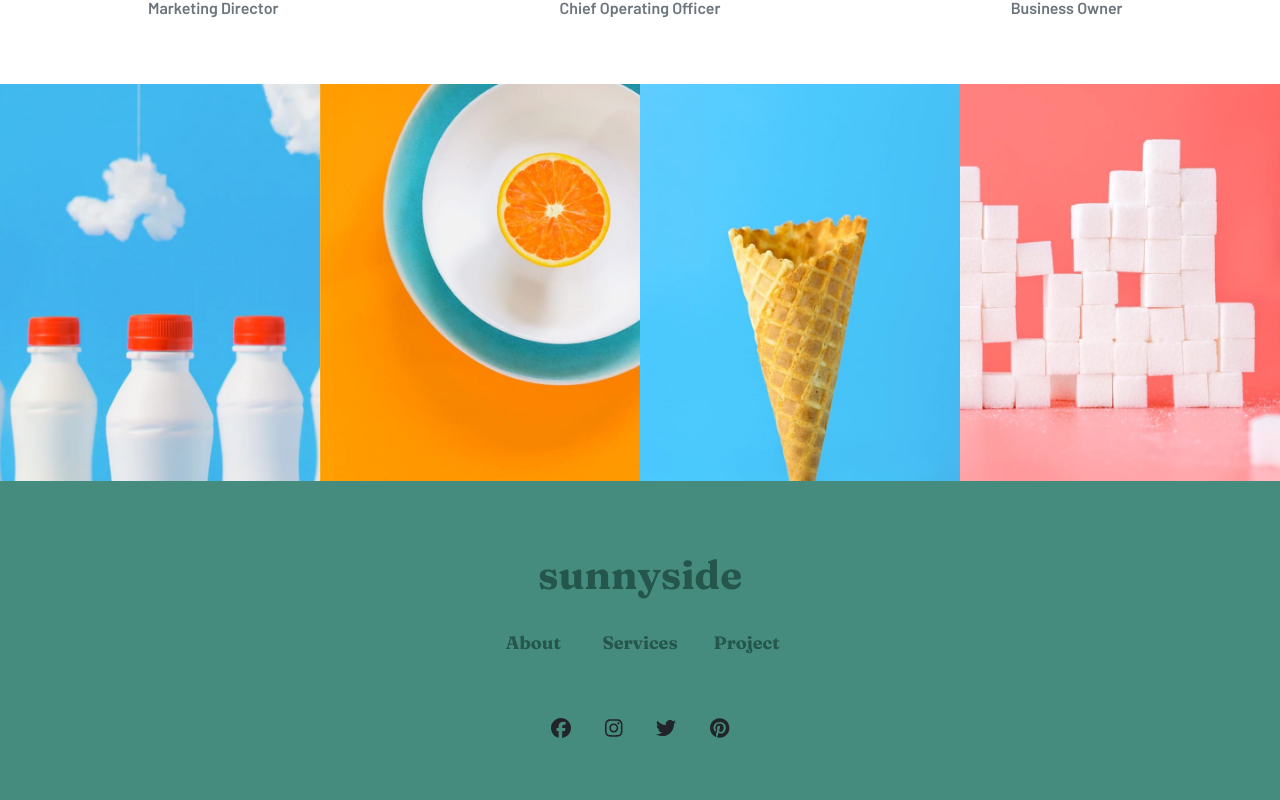
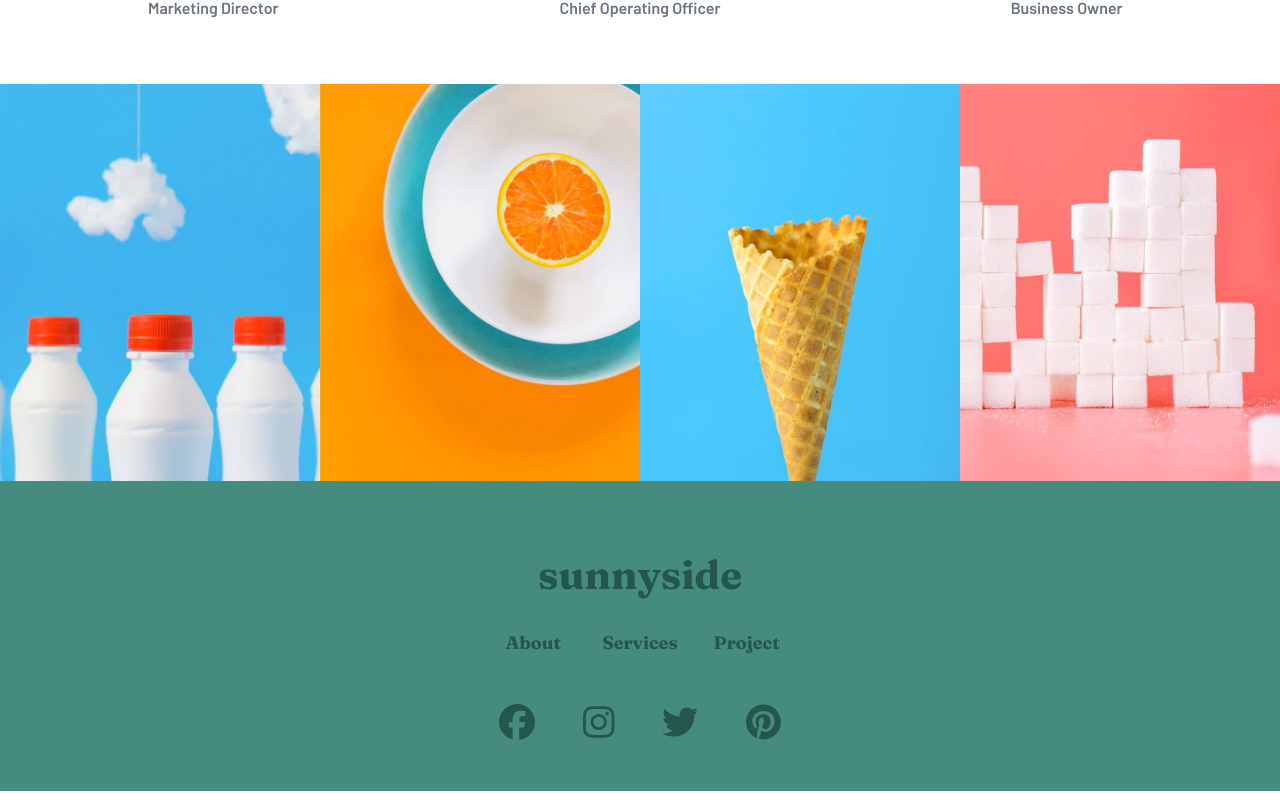
Before and after one commit to Wklej/sunnyside, a React (Create React App) app: page / in a window 1280 px wide. Shown: the part 2924-3724 px from the top of the page. Built offline with nearby package versions, Linux system fonts and the light colour scheme.

Commit message:
socials styling

```diff
--- a/src/App.css
+++ b/src/App.css
@@ -140,3 +140,13 @@
 .btn-contact:hover {
   background-color: rgba(255, 255, 255, 0.5) !important;
 }
+
+.social {
+  text-decoration: none;
+  padding: 1.5rem;
+  color: hsl(167, 40%, 24%);
+}
+
+.social:hover {
+  color: white;
+}
--- a/src/Components/Bottom.js
+++ b/src/Components/Bottom.js
@@ -1,5 +1,5 @@
 import { FontAwesomeIcon } from "@fortawesome/react-fontawesome";
-import { faFacebook, faTwitter, faInstagram, faPinterest, faNpm } from "@fortawesome/free-brands-svg-icons"
+import { faFacebook, faTwitter, faInstagram, faPinterest } from "@fortawesome/free-brands-svg-icons"
 
 const Bottom = () => {
 
@@ -8,9 +8,9 @@ const Bottom = () => {
 
         for (let i = 0; i < images.length; ++i) {
             array.push(
-                <button className="btn btn-lg">
-                    <FontAwesomeIcon icon={images[i]} />
-                </button>
+                <a href="#" className="social">
+                    <FontAwesomeIcon icon={images[i]} className="fa-2x" />
+                </a>
             )
         }
         return array
```
